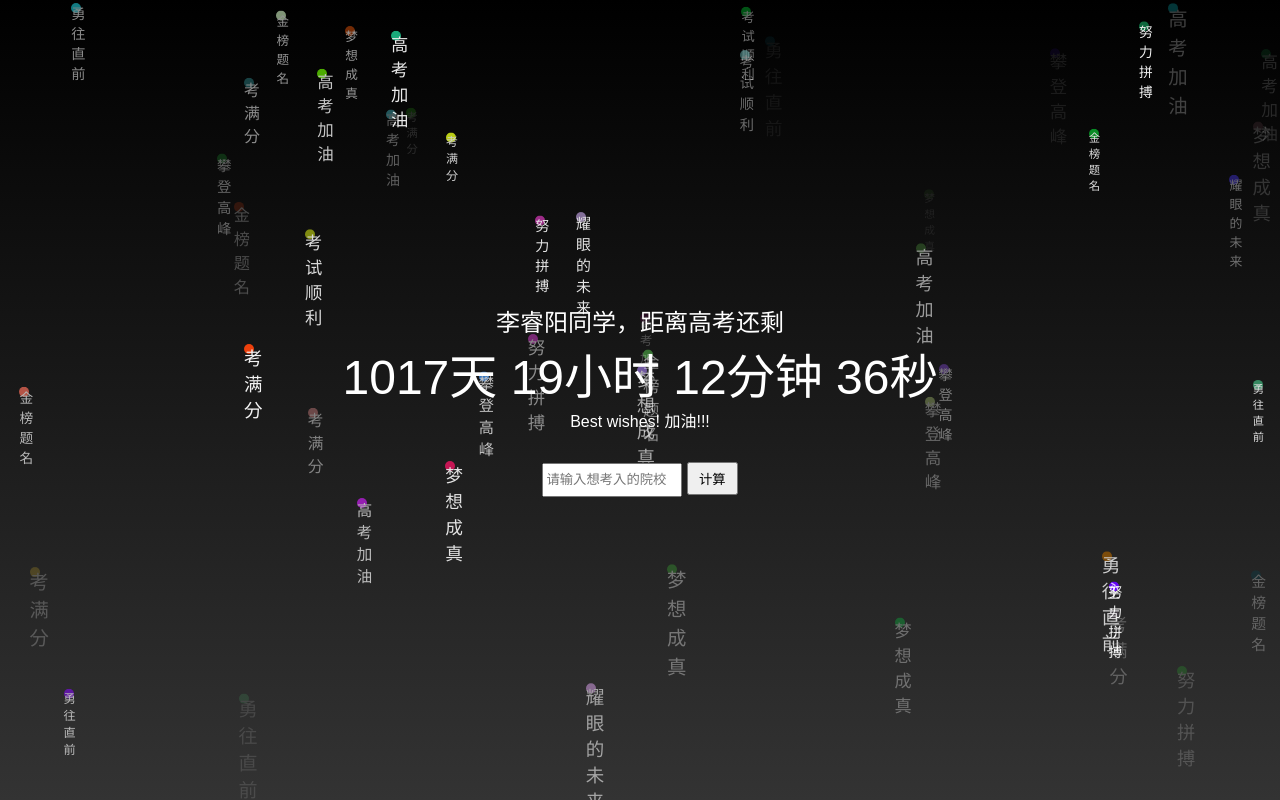
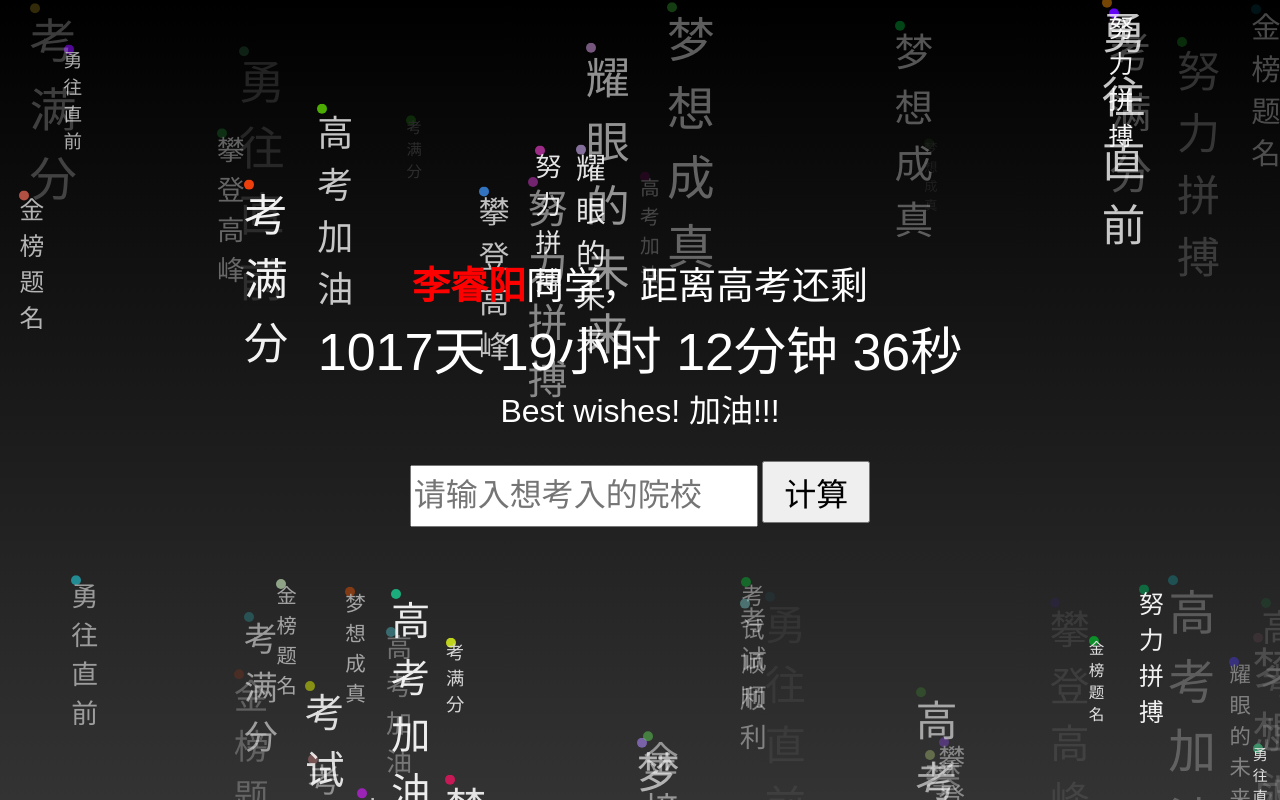
Before and after one commit to MisterBoole/gaokao, a plain HTML site: page index.html in a window 1280 px wide. Drawn offline with Linux system fonts and the light colour scheme.

Commit message:
Update index.html

```diff
--- a/index.html
+++ b/index.html
@@ -2,6 +2,7 @@
 <html>
 <head>
   <meta charset="UTF-8">
+  <meta name="viewport" content="width=device-width, initial-scale=0.5, user-scalable=no">
   <title>倒计时网页</title>
   <style>
     /* 全屏背景渐变效果 */
@@ -17,21 +18,23 @@
       color: white;
       font-family: Arial, sans-serif;
       overflow: hidden;
+      max-width: 100vw;
     }
 
     /* 倒计时时钟样式 */
     #countdown-label {
-      font-size: 24px;
+      font-size: 38px;
     }
 
     #countdown {
-      font-size: 48px;
+      font-size: 52px;
     }
 
     /* 祝福语句动画效果 */
     #message {
       opacity: 0;
-      animation: fade-in 2s forwards;
+      animation: fade-in 4s forwards;
+      font-size: 32px;
     }
 
     @keyframes fade-in {
@@ -50,12 +53,14 @@
 
     #calculate-btn {
       margin-top: 10px;
-      padding: 5px 10px;
+      padding: 6px 20px;
+      font-size: 32px;
     }
 
     #college-input {
-      height: 28px;
-      width: 132px;
+      height: 56px;
+      width: 340px;
+      font-size: 32px;
     }
 
     /* 下雪背景效果 */
@@ -77,6 +82,10 @@
       opacity: 0.8;
       pointer-events: none;
       animation: snowfall linear infinite;
+    }
+
+    #count {
+      padding-top: 18px;
     }
 
     @keyframes snowfall {
@@ -110,6 +119,8 @@
   <!-- 下雪背景效果 -->
   <div id="snow-container"></div>
 
+  <div id="count"></div>
+
   <script>
     // 更新倒计时时钟
     function updateCountdown() {
@@ -123,7 +134,7 @@
       var seconds = Math.floor((timeDiff % (1000 * 60)) / 1000);
 
       var countdownLabelElement = document.getElementById("countdown-label");
-      countdownLabelElement.textContent = "李睿阳同学，距离高考还剩";
+      countdownLabelElement.innerHTML = "<b style='color: red'>李睿阳</b>同学，距离高考还剩";
 
       var countdownElement = document.getElementById("countdown");
       countdownElement.textContent = days + "天 " + hours + "小时 " + minutes + "分钟 " + seconds + "秒";
@@ -135,10 +146,16 @@
     // 设置考中几率为100%
     document.getElementById("calculate-btn").addEventListener("click", function() {
       var collegeInput = document.getElementById("college-input").value;
+      if(!collegeInput) {
+        document.getElementById("count").innerText = "请输入想考入的院校";
+        return;
+      }
       var resultElement = document.createElement("div");
-      resultElement.textContent = "您考入 " + collegeInput + " 的几率为 100%！";
+      resultElement.textContent = "您考入 " + collegeInput + " 的几率为 "+ Math.floor(Math.random() * 100) +"%！";
       resultElement.style.color = 'red';
-      document.body.appendChild(resultElement);
+      resultElement.style.fontSize = '28px';
+      document.getElementById("count").innerHTML = "";
+      document.getElementById("count").appendChild(resultElement);
     });
 
     // 下雪背景效果
@@ -146,9 +163,9 @@
       const snowflake = document.createElement('div');
       snowflake.classList.add('snowflake');
       snowflake.style.left = Math.random() * window.innerWidth + 'px';
-      snowflake.style.animationDuration = Math.random() * 3 + 2 + 's';
+      snowflake.style.animationDuration = Math.random() * 3 + 4 + 's';
       snowflake.style.opacity = Math.random();
-      snowflake.style.fontSize = Math.random() * 10 + 10 + 'px';
+      snowflake.style.fontSize = Math.random() * 40 + 10 + 'px';
 
       const randomColor = getRandomColor();
       snowflake.style.backgroundColor = randomColor;
```
